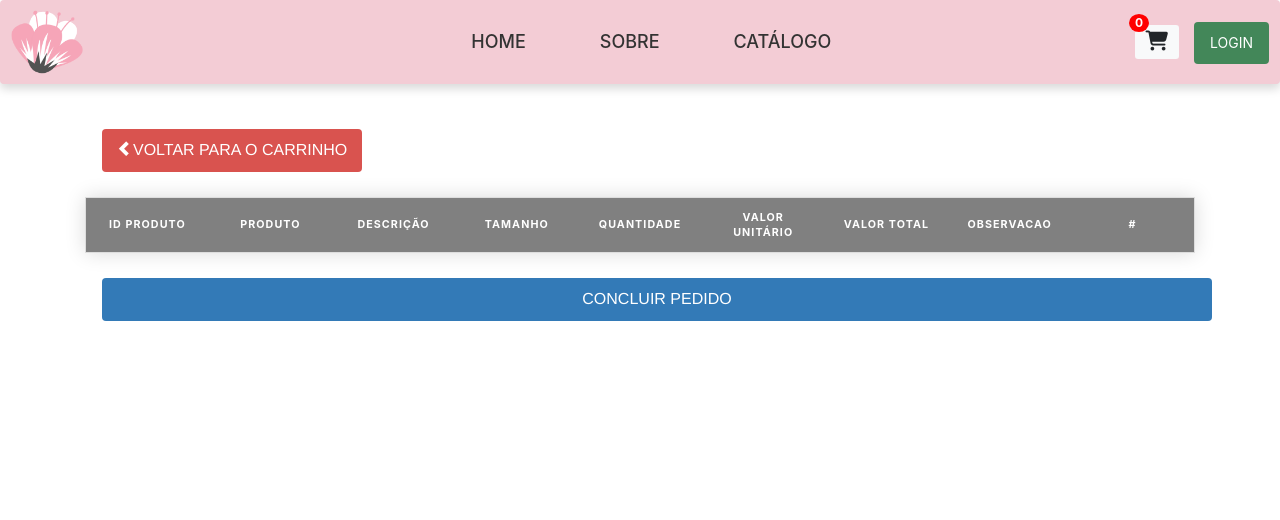
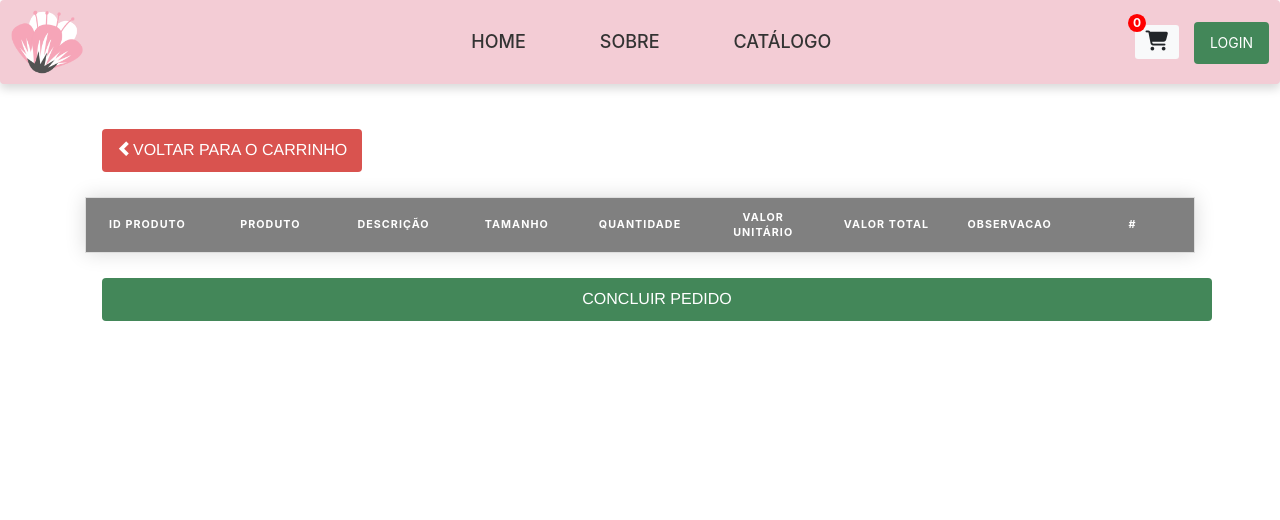
Before and after one commit to v-santana/DIMANI, a Flask app: page /fechar_pedido in a window 1280 px wide. Shown: the top 520 px of the page. Run offline with Flask 2, Linux system fonts and the light colour scheme; lists and menus that the app fills with data are empty; some libraries are stand-ins or nearby versions.

Commit message:
Fiz varias coisas

```diff
--- a/templates/fechar_pedido.html
+++ b/templates/fechar_pedido.html
@@ -72,7 +72,7 @@
     <div class="row">
       <div class="col-sm">
         <a href="/home">
-          <button type="button" id="concluir_pedido" class="button btn-primary btn-md btn-block" style="margin: 25px 2px !important;">CONCLUIR PEDIDO</button>
+          <button type="button" id="concluir_pedido" class="button button-fechar btn-md btn-block" style="margin: 25px 2px !important;">CONCLUIR PEDIDO</button>
         </a>
 
       </div>
--- a/templates/head.html
+++ b/templates/head.html
@@ -168,8 +168,8 @@
 .notification .badge {
   position: absolute;
   top: -1px;
-  right: 45px;
-  padding: 3px 6px;
+  right: 48px;
+  padding: 3px 5px;
   border-radius: 50%;
   background: red;
   color: white;
```
Also changed, not shown: 3 other files.
